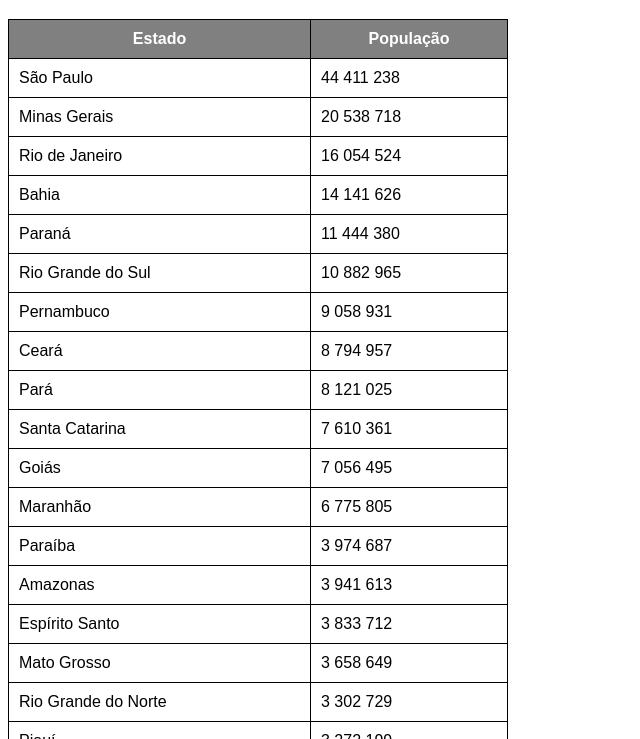
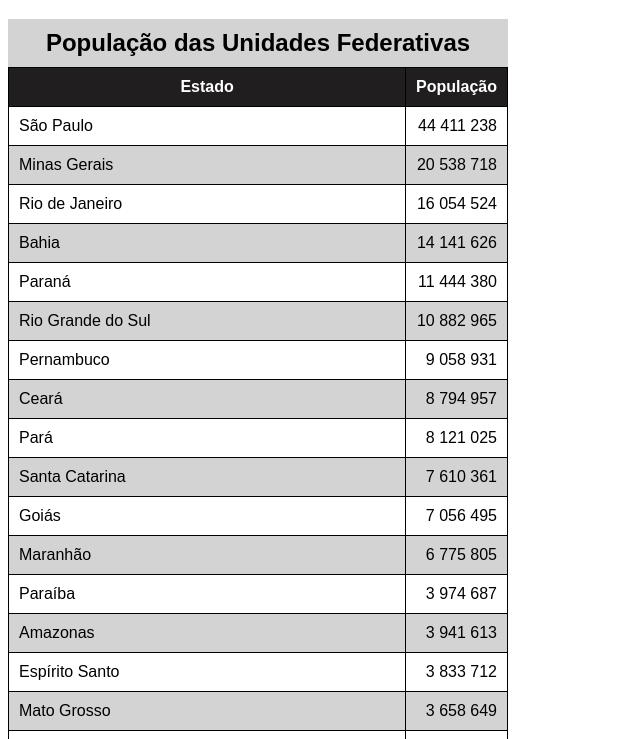
Before and after one commit to DevTiagokings/html-css, a plain HTML site: page exercicios/exercício 23- Primeira Tabela/tabela02.html in a window 1280 px wide. Shown: the part 61-800 px from the top of the page, without its empty margins (0-640 px from the left). Drawn offline with Linux system fonts and the light colour scheme.

Commit message:
atualização tabela 2

```diff
--- a/exercicios/exercício 23- Primeira Tabela/tabela02.html
+++ b/exercicios/exercício 23- Primeira Tabela/tabela02.html
@@ -19,9 +19,24 @@
         padding: 10px;
        }
 
+       caption{
+        font-size:1.5em ;
+        font-weight: bold;
+        padding: 10px;
+        background-color: lightgray;
+       }
+
        thead, tfoot{
-        background-color: gray;
+        background-color: rgb(32, 30, 30);
         color: white;
+       }
+
+       tbody tr:nth-child(2n) {
+        background-color: lightgray;
+       }
+
+       td.num{
+        text-align: right;
        }
     </style>
 </head>
@@ -38,10 +53,11 @@
                 TR, TD, TH
     -->
     <table>
+        <caption>População das Unidades Federativas</caption>
         <thead>
             <tr>
-                <th>Estado</th>
-                <th>População</th>
+                <th scope="col">Estado</th>
+                <th scope="col" style="width: 50px;">População</th>
             </tr>
         </thead>
         <tbody>
@@ -156,7 +172,7 @@
         </tbody>
         <tfoot>
             <tr>
-                <th>Total de Habitantes</th>
+                <th scope="row">Total de Habitantes</th>
                 <td><strong>203 062 512</strong></td>
             </tr>
         </tfoot>
```
